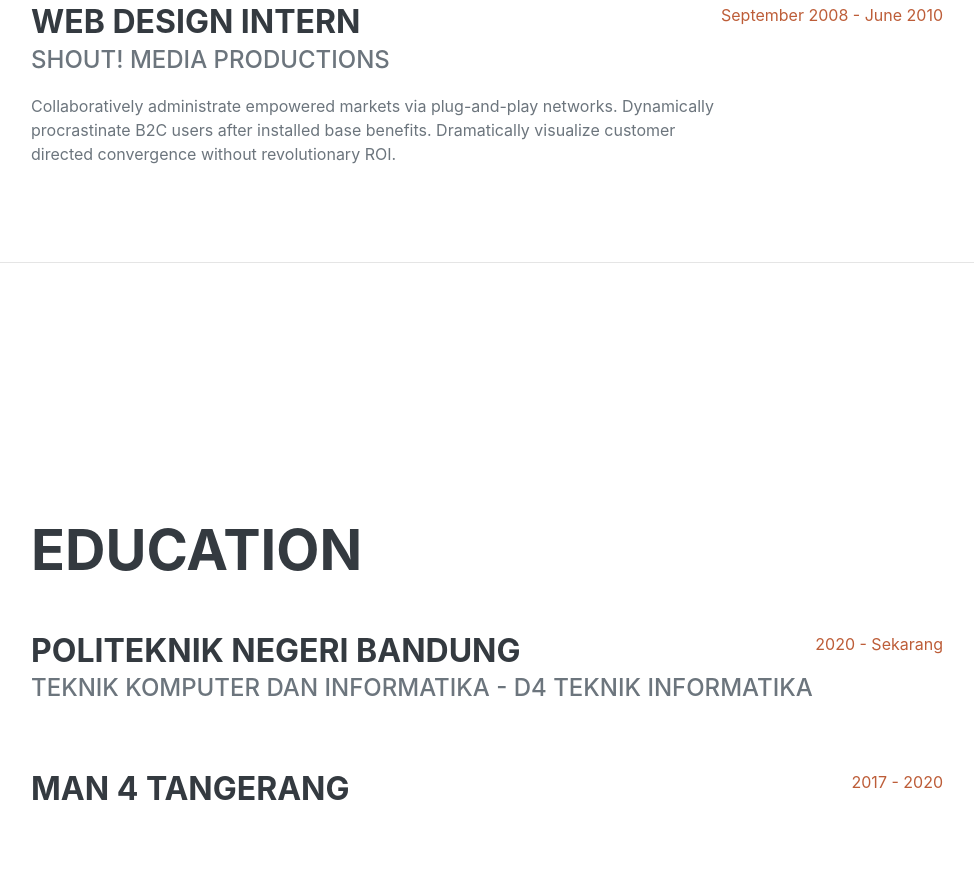
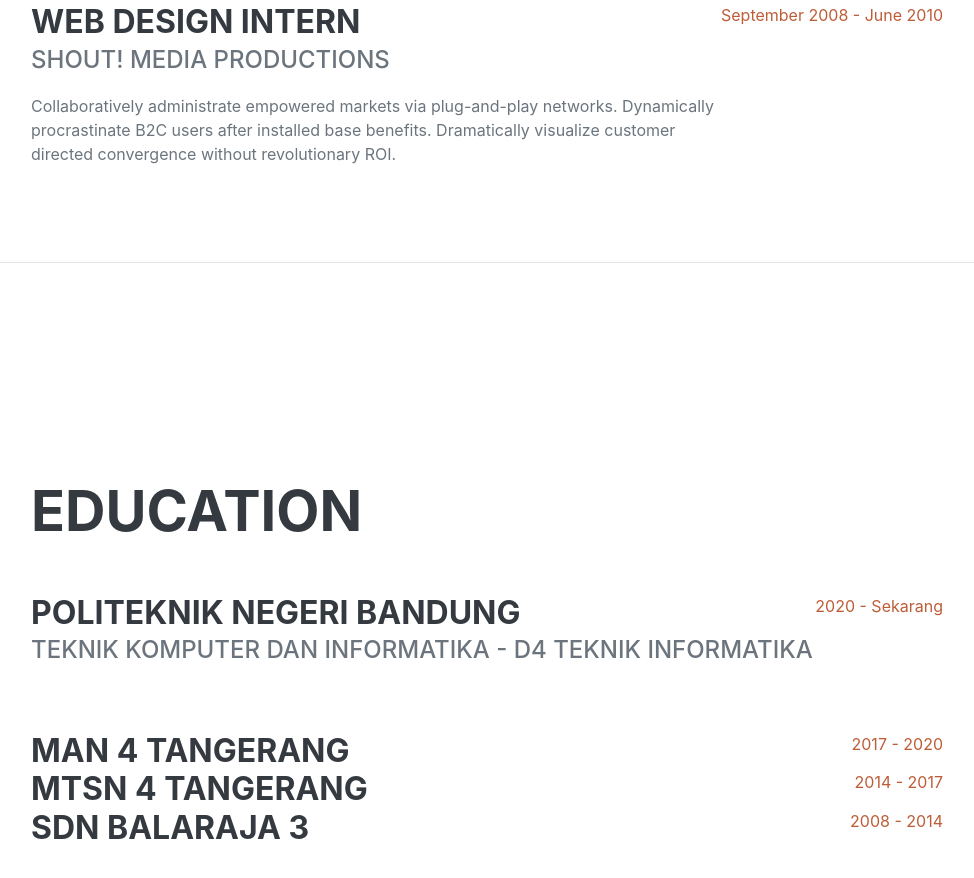
Before and after one commit to KhansaRT/KhansaRT.github.io, a plain HTML site: page index.html in a window 1280 px wide. Shown: the part 1744-2622 px from the top of the page, without its empty margins (289-1263 px from the left). Drawn offline with nearby package versions, Linux system fonts and the light colour scheme; a web font is replaced by a local one.

Commit message:
Update index.html

```diff
--- a/index.html
+++ b/index.html
@@ -47,7 +47,7 @@
                       NIM.201524012 ||
                         <a href="mailto:name@email.com">khansarafifah89@gmail.com</a>
                     </div>
-                    <p class="lead mb-5">Saya adalah seorang mahasiswa di Politeknik Negeri Bandung, Jurusan Teknik Komputer dan Informatika, Program Studi D4 Teknik Informatika.</p>
+                    <p class="lead mb-5">Mahasiswa di Politeknik Negeri Bandung, Jurusan Teknik Komputer dan Informatika, Program Studi D4 Teknik Informatika.</p>
                     <div class="social-icons">
                         <a class="social-icon" href="#"><i class="fab fa-linkedin-in"></i></a>
                         <a class="social-icon" href="#"><i class="fab fa-github"></i></a>
@@ -116,6 +116,22 @@
                             <p>GPA: 3.56</p>-->
                         </div>
                         <div class="flex-shrink-0"><span class="text-primary">2017 - 2020</span></div>
+                    </div>
+                     <div class="d-flex flex-column flex-md-row justify-content-between">
+                        <div class="flex-grow-1">
+                            <h3 class="mb-0">MTsN 4 TANGERANG</h3>
+                            <!--<div class="subheading mb-3">Technology Magnet Program</div>
+                            <p>GPA: 3.56</p>-->
+                        </div>
+                        <div class="flex-shrink-0"><span class="text-primary">2014 - 2017</span></div>
+                    </div>
+                     <div class="d-flex flex-column flex-md-row justify-content-between">
+                        <div class="flex-grow-1">
+                            <h3 class="mb-0">SDN BALARAJA 3</h3>
+                            <!--<div class="subheading mb-3">Technology Magnet Program</div>
+                            <p>GPA: 3.56</p>-->
+                        </div>
+                        <div class="flex-shrink-0"><span class="text-primary">2008 - 2014</span></div>
                     </div>
                 </div>
             </section>
```
